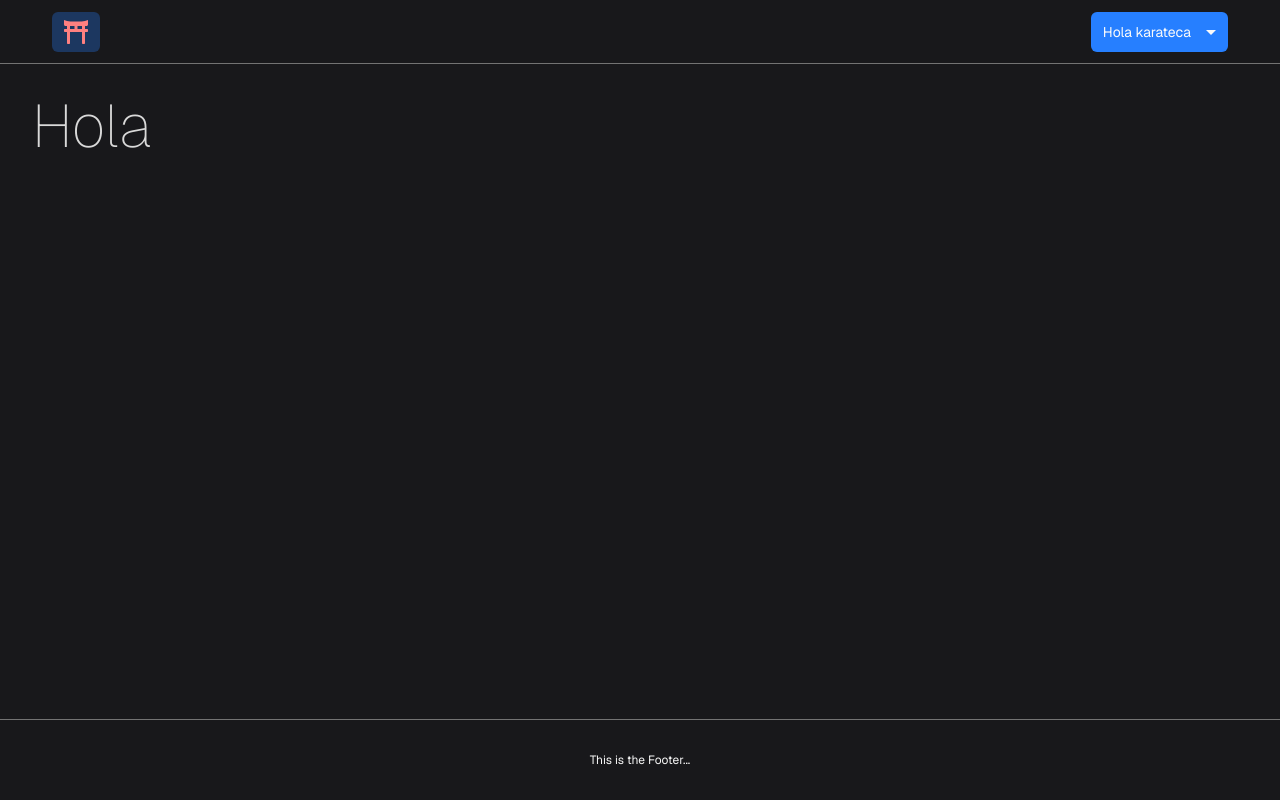
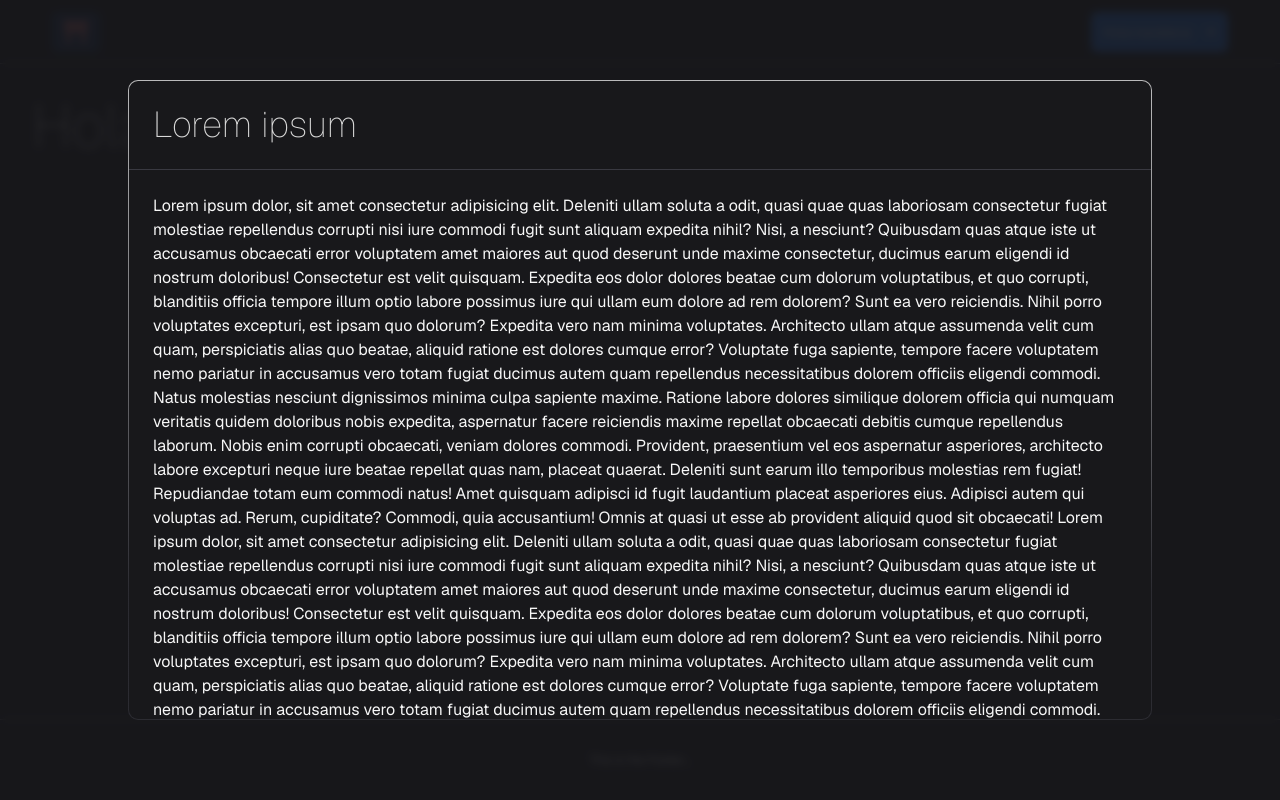
Before and after one commit to cisco336/oci-karate, a Next.js app: page /dashboard in a window 1280 px wide. Built offline with nearby package versions, Linux system fonts and the light colour scheme; no server answers; sample sign-in values are in the browser's storage.

Commit message:
feat: enhance authentication flow with session management and terms agreement handling

```diff
--- a/app/(protected)/dashboard/page.tsx
+++ b/app/(protected)/dashboard/page.tsx
@@ -1,6 +1,8 @@
 import { auth } from '@/auth';
+import { TermsAgreement } from '@/components/TermsAgreement/TermsAgreement';
 import { redirect } from 'next/navigation';
 import React from 'react';
+import { createPortal } from 'react-dom';
 
 const Dashboard = async () => {
   const session = await auth();
@@ -8,11 +10,15 @@ const Dashboard = async () => {
   if (!session) {
     return redirect('/');
   }
+
+  console.log('DASHBOARD', { ...session });
+
   return (
     <div className="p-[2rem] min-w-[100%] flex">
       <h1 className="text-6xl mb-[2rem] font-thin mr-auto">
         Hola {session && session?.user?.personalData?.firstName}
       </h1>
+      <TermsAgreement />
     </div>
   );
 };
--- a/app/globals.scss
+++ b/app/globals.scss
@@ -30,4 +30,18 @@
     @apply border-foreground/20 bg-zinc-900;
     @apply text-gray-100;
   }
+
+  .border-gradient {
+    background:
+      linear-gradient(#18181b, #18181b) padding-box,
+      linear-gradient(
+          180deg,
+          rgba(255, 255, 255, 0.7) -0%,
+          rgba(57, 57, 65, 0.6) 80%,
+          // rgba(24, 24, 27, 0.8) 100%
+        )
+        border-box;
+    border-radius: 10px;
+    border: 1px solid transparent;
+  }
 }
--- a/auth.ts
+++ b/auth.ts
@@ -70,7 +70,11 @@ const CreateNextUserByEmail = gql`
 `;
 
 export const config = {
-  session: { strategy: 'jwt' },
+  session: {
+    strategy: 'jwt',
+    maxAge: 60 * 10,
+    updateAge: 60 * 10,
+  },
   providers: [
     CredentialsProvider({
       name: 'Credentials',
--- a/components/CheckBox.tsx
+++ b/components/CheckBox.tsx
@@ -16,7 +16,7 @@ const CheckBox = (props: PropsWithChildren<iCheckBox>) => {
   const [isChecked, setIsChecked] = useState(checked);
   const changeHandler = () => {
     setIsChecked(!isChecked);
-    callback && callback();
+    callback && callback(!isChecked);
   };
   return (
     <label
--- a/components/Nav/Nav.tsx
+++ b/components/Nav/Nav.tsx
@@ -1,9 +1,8 @@
 import React from 'react';
-import AuthButton from '../AuthButton';
+import AuthButton from '../AuthButton/AuthButton';
 import Link from 'next/link';
 import { Button, buttonColor, buttonVariants } from '../shared/Button';
 import { auth } from '@/auth';
-
 import { FaToriiGate } from 'react-icons/fa';
 import HamburguerMenu from '../hamburguerMenu/hamburguerMenu';
 
--- /dev/null
+++ b/components/TermsAgreement/TermsAgreement.tsx
@@ -0,0 +1,138 @@
+'use client';
+import { createPortal } from 'react-dom';
+import CheckBox from '../CheckBox';
+import { Button } from '../shared/Button';
+import { useState } from 'react';
+import { useSession } from 'next-auth/react';
+import { getData, userAgreedTerms } from '@/services/hygraph.service';
+import { User } from 'next-auth';
+
+export const TermsAgreement = () => {
+  const { data: session, status } = useSession();
+  const [checked, setChecked] = useState(false);
+
+  console.log(session, status);
+
+  const handleCheck = async (e: boolean) => {
+    setChecked(e);
+    try {
+      const result = await getData<User>(userAgreedTerms, {
+        id: (session as unknown as { id: string }).id,
+        agreedTerms: e,
+      });
+
+      console.log(result);
+    } catch (error) {
+      debugger;
+      console.log(error);
+    }
+  };
+
+  return (
+    status === 'authenticated' &&
+    !(session as unknown as { agreedTerms: boolean }).agreedTerms &&
+    createPortal(
+      <div className="backdrop-filter backdrop-blur-sm fixed top-0 left-0 w-full h-full z-50 bg-opacity-90 flex items-center justify-center">
+        <div className="max-w-[80vw] max-h-[80vh] bg-midnight-950 border-gradient flex flex-col">
+          <h3 className="p-6 border-b border-b-midnight-900">Lorem ipsum</h3>
+          <div className="p-6 overflow-auto">
+            <p>
+              Lorem ipsum dolor, sit amet consectetur adipisicing elit. Deleniti
+              ullam soluta a odit, quasi quae quas laboriosam consectetur fugiat
+              molestiae repellendus corrupti nisi iure commodi fugit sunt
+              aliquam expedita nihil? Nisi, a nesciunt? Quibusdam quas atque
+              iste ut accusamus obcaecati error voluptatem amet maiores aut quod
+              deserunt unde maxime consectetur, ducimus earum eligendi id
+              nostrum doloribus! Consectetur est velit quisquam. Expedita eos
+              dolor dolores beatae cum dolorum voluptatibus, et quo corrupti,
+              blanditiis officia tempore illum optio labore possimus iure qui
+              ullam eum dolore ad rem dolorem? Sunt ea vero reiciendis. Nihil
+              porro voluptates excepturi, est ipsam quo dolorum? Expedita vero
+              nam minima voluptates. Architecto ullam atque assumenda velit cum
+              quam, perspiciatis alias quo beatae, aliquid ratione est dolores
+              cumque error? Voluptate fuga sapiente, tempore facere voluptatem
+              nemo pariatur in accusamus vero totam fugiat ducimus autem quam
+              repellendus necessitatibus dolorem officiis eligendi commodi.
+              Natus molestias nesciunt dignissimos minima culpa sapiente maxime.
+              Ratione labore dolores similique dolorem officia qui numquam
+              veritatis quidem doloribus nobis expedita, aspernatur facere
+              reiciendis maxime repellat obcaecati debitis cumque repellendus
+              laborum. Nobis enim corrupti obcaecati, veniam dolores commodi.
+              Provident, praesentium vel eos aspernatur asperiores, architecto
+              labore excepturi neque iure beatae repellat quas nam, placeat
+              quaerat. Deleniti sunt earum illo temporibus molestias rem fugiat!
+              Repudiandae totam eum commodi natus! Amet quisquam adipisci id
+              fugit laudantium placeat asperiores eius. Adipisci autem qui
+              voluptas ad. Rerum, cupiditate? Commodi, quia accusantium! Omnis
+              at quasi ut esse ab provident aliquid quod sit obcaecati! Lorem
+              ipsum dolor, sit amet consectetur adipisicing elit. Deleniti ullam
+              soluta a odit, quasi quae quas laboriosam consectetur fugiat
+              molestiae repellendus corrupti nisi iure commodi fugit sunt
+              aliquam expedita nihil? Nisi, a nesciunt? Quibusdam quas atque
+              iste ut accusamus obcaecati error voluptatem amet maiores aut quod
+              deserunt unde maxime consectetur, ducimus earum eligendi id
+              nostrum doloribus! Consectetur est velit quisquam. Expedita eos
+              dolor dolores beatae cum dolorum voluptatibus, et quo corrupti,
+              blanditiis officia tempore illum optio labore possimus iure qui
+              ullam eum dolore ad rem dolorem? Sunt ea vero reiciendis. Nihil
+              porro voluptates excepturi, est ipsam quo dolorum? Expedita vero
+              nam minima voluptates. Architecto ullam atque assumenda velit cum
+              quam, perspiciatis alias quo beatae, aliquid ratione est dolores
+              cumque error? Voluptate fuga sapiente, tempore facere voluptatem
+              nemo pariatur in accusamus vero totam fugiat ducimus autem quam
+              repellendus necessitatibus dolorem officiis eligendi commodi.
+              Natus molestias nesciunt dignissimos minima culpa sapiente maxime.
+              Ratione labore dolores similique dolorem officia qui numquam
+              veritatis quidem doloribus nobis expedita, aspernatur facere
+              reiciendis maxime repellat obcaecati debitis cumque repellendus
+              laborum. Nobis enim corrupti obcaecati, veniam dolores commodi.
+              Provident, praesentium vel eos aspernatur asperiores, architecto
+              labore excepturi neque iure beatae repellat quas nam, placeat
+              quaerat. Deleniti sunt earum illo temporibus molestias rem fugiat!
+              Repudiandae totam eum commodi natus! Amet quisquam adipisci id
+              fugit laudantium placeat asperiores eius. Adipisci autem qui
+              voluptas ad. Rerum, cupiditate? Commodi, quia accusantium! Omnis
+              at quasi ut esse ab provident aliquid quod sit obcaecati! Lorem
+              ipsum dolor, sit amet consectetur adipisicing elit. Deleniti ullam
+              soluta a odit, quasi quae quas laboriosam consectetur fugiat
+              molestiae repellendus corrupti nisi iure commodi fugit sunt
+              aliquam expedita nihil? Nisi, a nesciunt? Quibusdam quas atque
+              iste ut accusamus obcaecati error voluptatem amet maiores aut quod
+              deserunt unde maxime consectetur, ducimus earum eligendi id
+              nostrum doloribus! Consectetur est velit quisquam. Expedita eos
+              dolor dolores beatae cum dolorum voluptatibus, et quo corrupti,
+              blanditiis officia tempore illum optio labore possimus iure qui
+              ullam eum dolore ad rem dolorem? Sunt ea vero reiciendis. Nihil
+              porro voluptates excepturi, est ipsam quo dolorum? Expedita vero
+              nam minima voluptates. Architecto ullam atque assumenda velit cum
+              quam, perspiciatis alias quo beatae, aliquid ratione est dolores
+              cumque error? Voluptate fuga sapiente, tempore facere voluptatem
+              nemo pariatur in accusamus vero totam fugiat ducimus autem quam
+              repellendus necessitatibus dolorem officiis eligendi commodi.
+              Natus molestias nesciunt dignissimos minima culpa sapiente maxime.
+              Ratione labore dolores similique dolorem officia qui numquam
+              veritatis quidem doloribus nobis expedita, aspernatur facere
+              reiciendis maxime repellat obcaecati debitis cumque repellendus
+              laborum. Nobis enim corrupti obcaecati, veniam dolores commodi.
+              Provident, praesentium vel eos aspernatur asperiores, architecto
+              labore excepturi neque iure beatae repellat quas nam, placeat
+              quaerat. Deleniti sunt earum illo temporibus molestias rem fugiat!
+              Repudiandae totam eum commodi natus! Amet quisquam adipisci id
+              fugit laudantium placeat asperiores eius. Adipisci autem qui
+              voluptas ad. Rerum, cupiditate? Commodi, quia accusantium! Omnis
+              at quasi ut esse ab provident aliquid quod sit obcaecati!
+            </p>
+            <div className="py-4 flex flex-col gap-2 items-end">
+              <CheckBox
+                callback={handleCheck}
+                title="Estoy de acuerdo con los terminos y condiciones"
+              />
+              <Button disabled={!checked}>Continuar</Button>
+            </div>
+          </div>
+        </div>
+      </div>,
+      document.body,
+    )
+  );
+};
--- a/components/shared/DropDown.tsx
+++ b/components/shared/DropDown/DropDown.tsx
@@ -1,7 +1,7 @@
 'use client';
 import { iDropdown } from '@/models/components.models';
 import React, { PropsWithChildren, useState } from 'react';
-import { Button } from './Button/Button';
+import { Button } from '../Button/Button';
 
 const DropDown = (props: PropsWithChildren<iDropdown>) => {
   const {
--- a/models/components.models.ts
+++ b/models/components.models.ts
@@ -5,7 +5,7 @@ import { ReactElement } from 'react';
 export const zDropdown = iButton.extend({
   isOpen: z.boolean(),
   position: z.enum(['up', 'down', 'left', 'right']),
-  closeOnSelect: z.boolean(),
+  closeOnSelect: z.function().optional(),
   icon: z.custom<ReactElement>().optional(),
 });
 
@@ -19,7 +19,7 @@ export const zCheckBox = z.object({
   value: z
     .union([z.string(), z.number(), z.array(z.string()).nonempty()])
     .optional(),
-  callback: z.function().optional(),
+  callback: z.function().args(z.boolean()).optional(),
 });
 
 export type iCheckBox = z.infer<typeof zCheckBox>;
--- a/services/hygraph.service.ts
+++ b/services/hygraph.service.ts
@@ -111,10 +111,12 @@ export async function getData<T>(
     slug?: string;
     tag?: string[];
     category?: string[];
+    id?: string;
+    agreedTerms?: boolean;
   },
 ): Promise<T> {
   const data = await graphConnect.request<T>(query, parameters);
-
+  debugger;
   return data;
 }
 
@@ -143,3 +145,13 @@ export const getCategoryHeaders = gql`
     }
   }
 `;
+
+export const userAgreedTerms = gql`
+  mutation SetAgreedTerms($id: ID!, $agreedTerms: Boolean!) {
+    updateUserModel(data: { agreedTerms: $agreedTerms }, where: { id: $id }) {
+      id
+      agreedTerms
+      email
+    }
+  }
+`;
```
Also changed, not shown: components/AuthButton/AuthButton.tsx (renamed from components/AuthButton.tsx, +5 -5 lines).
